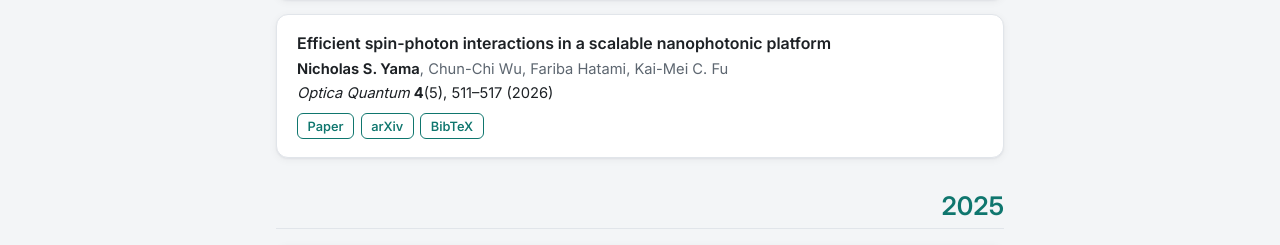
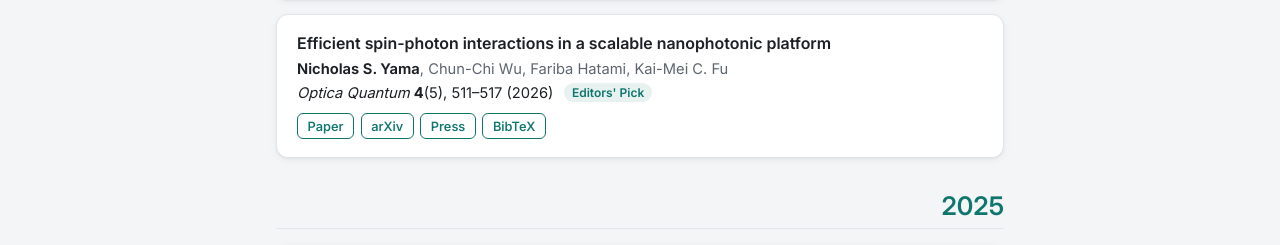
Before and after one commit to nyama8/nyama8.github.io, a Jekyll site: the page built from publications.html, in a window 1280 px wide. Shown: the part 430-675 px from the top of the page. Built offline with Jekyll 4.4.1, drawn with Linux system fonts in a browser that asks for light colours.

Commit message:
Publications: Press button and Editors' Pick label; external links in new tab
- Remove the unused Abstract button.
- New optional fields in publications.yml: press (adds a Press button)
  and highlight (a small label after the journal). Used for the 2026
  Optica Quantum paper (press release and Editors' Pick, both checked
  on optica.org).
- Links to other websites now open in a new tab, site-wide.

Co-Authored-By: Claude Opus 5.5 <noreply@anthropic.com>

```diff
--- a/_data/publications.yml
+++ b/_data/publications.yml
@@ -12,7 +12,8 @@
 #   arxiv:    e.g. 2212.04670                    -> "arXiv" button
 #   arxiv_category: e.g. quant-ph (only used in the BibTeX of preprints)
 #   pdf, code, data: full links                  -> "PDF", "Code", "Data" buttons
-#   abstract: text shown by an "Abstract" button (use  abstract: >-  then indented lines)
+#   press:    link to a press release / news story   -> "Press" button
+#   highlight: short label shown after the journal, e.g. Editors' Pick
 #
 # The BibTeX shown on the page is generated from these fields.
 #
@@ -52,6 +53,8 @@
   # but the title differs. If they are different works, remove this line and add the preprint
   # as its own entry above.
   arxiv: "2601.04733"
+  press: https://www.optica.org/about/newsroom/news_releases/2026/hybrid_gap-on-diamond_platform_strengthens_quantum-light_interactions
+  highlight: Editors' Pick
 
 - id: chen2025sciadv
   type: journal
--- a/_includes/publication.html
+++ b/_includes/publication.html
@@ -19,6 +19,7 @@
       {%- if p.volume %} <strong>{{ p.volume }}</strong>{% if p.issue %}({{ p.issue }}){% endif %}{% endif -%}
       {%- if p.pages %}, {{ p.pages | replace: "-", "–" }}{% endif %} ({{ p.year }})
     {%- endif -%}
+    {%- if p.highlight %} <span class="badge">{{ p.highlight }}</span>{% endif -%}
   </p>
   <div class="pub-links">
     {%- if p.doi %}<a class="btn" href="https://doi.org/{{ p.doi }}">Paper</a>{% endif -%}
@@ -26,22 +27,14 @@
     {%- if p.pdf %}<a class="btn" href="{{ p.pdf | relative_url }}">PDF</a>{% endif -%}
     {%- if p.code %}<a class="btn" href="{{ p.code }}">Code</a>{% endif -%}
     {%- if p.data %}<a class="btn" href="{{ p.data }}">Data</a>{% endif -%}
+    {%- if p.press %}<a class="btn" href="{{ p.press }}">Press</a>{% endif -%}
     {%- comment -%}
-      Abstract and BibTeX buttons: each is a hidden checkbox with a button-style label.
-      Clicking the label ticks the box, and the stylesheet then shows the matching panel below.
-    {%- endcomment -%}
-    {%- if p.abstract %}
-    <input class="toggle toggle-abstract" type="checkbox" id="{{ p.id }}-abstract-toggle" aria-controls="{{ p.id }}-abstract">
-    <label class="btn" for="{{ p.id }}-abstract-toggle">Abstract</label>
-    {%- endif %}
+      BibTeX button: a hidden checkbox with a button-style label.
+      Clicking the label ticks the box, and the stylesheet then shows the BibTeX panel below.
+    {%- endcomment %}
     <input class="toggle toggle-bibtex" type="checkbox" id="{{ p.id }}-bibtex-toggle" aria-controls="{{ p.id }}-bibtex">
     <label class="btn" for="{{ p.id }}-bibtex-toggle">BibTeX</label>
   </div>
-  {%- if p.abstract %}
-  <div class="pub-panel pub-abstract" id="{{ p.id }}-abstract">
-    <p>{{ p.abstract }}</p>
-  </div>
-  {%- endif %}
   <div class="pub-panel pub-bibtex" id="{{ p.id }}-bibtex">
     {%- capture authors -%}{{ p.authors | join: " and " | remove: "*" }}{%- endcapture -%}
     {%- if p.type == "preprint" %}
--- a/_layouts/default.html
+++ b/_layouts/default.html
@@ -7,7 +7,11 @@
   <a class="skip-link" href="#main">Skip to content</a>
   {% include nav.html %}
   <main id="main" class="container">
-    {{ content }}
+    {%- comment -%}
+      Links to other websites (href starting with "http") open in a new tab.
+      Links within this site start with "/" and are not affected.
+    {%- endcomment %}
+    {{ content | replace: ' href="http', ' target="_blank" rel="noopener" href="http' }}
   </main>
   {% include footer.html %}
 </body>
--- a/assets/css/style.css
+++ b/assets/css/style.css
@@ -301,6 +301,20 @@ img { max-width: 100%; height: auto; }
 .pub-authors { color: var(--muted); }
 .pub-authors strong { color: var(--text); font-weight: 650; }
 
+/* Small label such as "Editors' Pick", after the journal name. */
+.badge {
+  display: inline-block;
+  margin-left: 0.4rem;
+  padding: 0 0.5rem;
+  font-size: 0.75rem;
+  font-weight: 600;
+  line-height: 1.6;
+  border-radius: 999px;
+  background: var(--accent-soft);
+  color: var(--accent);
+  vertical-align: 0.1em;
+}
+
 .pub-links {
   position: relative;   /* keeps the hidden checkboxes next to their buttons */
   display: flex;
@@ -321,7 +335,7 @@ img { max-width: 100%; height: auto; }
 }
 .btn:hover { background: var(--accent-soft); text-decoration: none; }
 
-/* Abstract / BibTeX buttons. The real checkbox is hidden; its label is the button. */
+/* BibTeX button. The real checkbox is hidden; its label is the button. */
 .toggle {
   position: absolute;
   opacity: 0;
@@ -333,18 +347,9 @@ label.btn { cursor: pointer; user-select: none; }
 .toggle:checked + .btn { background: var(--accent); color: var(--card); }
 .toggle:focus-visible + .btn { outline: 2px solid var(--accent); outline-offset: 2px; }
 
-/* Panels stay hidden until their button is switched on. */
+/* The BibTeX panel stays hidden until its button is switched on. */
 .pub-panel { display: none; margin-top: 0.6rem; font-size: 0.9rem; }
-.pub:has(.toggle-abstract:checked) .pub-abstract,
 .pub:has(.toggle-bibtex:checked) .pub-bibtex { display: block; }
-
-.pub-abstract p {
-  margin: 0;
-  padding: 0.75rem;
-  border-left: 3px solid var(--accent);
-  background: var(--code-bg);
-  border-radius: 0 8px 8px 0;
-}
 .pub-bibtex pre {
   background: var(--code-bg);
   border: 1px solid var(--border);
```
